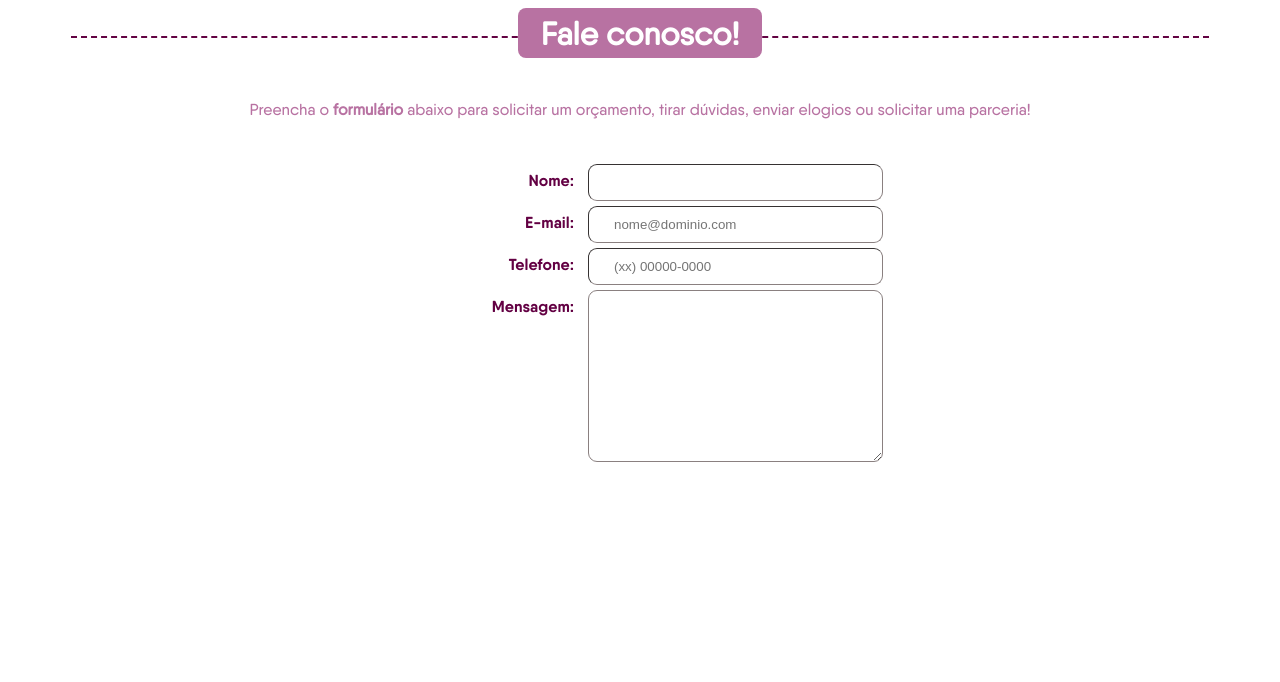
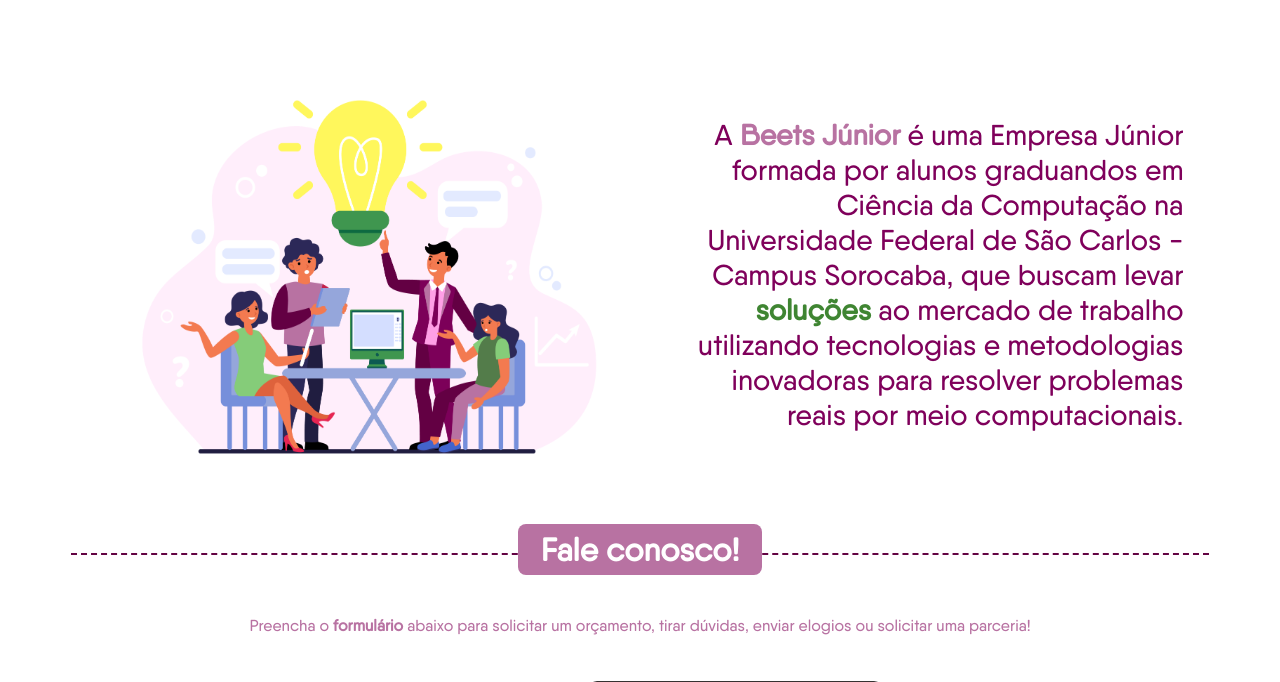
Before and after one commit to Beets-Jr/nosso-site, a PHP site: page /quem-somos.html in a window 1280 px wide. Shown: the top 682 px of the page. Before the commit the page ends 462 px from the top, so only its background shows below. Run offline with PHP 8.4, Linux system fonts and the light colour scheme.

Commit message:
versão 1 do pitch - não finalizada

```diff
--- a/quem-somos.css
+++ b/quem-somos.css
@@ -1,20 +1,52 @@
 @font-face {
     font-family: Qanelas-light;
-    src: url(../QanelasSoftUltraLight.otf)
+    src: url(QanelasSoftUltraLight.otf)
 }
 
 @font-face {
     font-family: Qanelas-bold;
-    src: url(../QanelasSoftBold.otf)
+    src: url(QanelasSoftBold.otf)
 }
 
 @font-face {
     font-family: Qanelas-medium;
-    src: url(../QanelasSoftMedium.otf)
+    src: url(QanelasSoftMedium.otf)
 }
 
 body {
     font-family: 'Qanelas-medium';
+}
+
+.pitch {
+    margin-top: 7%;
+    display: flex;
+    margin-bottom: 5%;
+}
+
+.img-pitch{
+    width: 37%;
+    height: auto;
+    margin-left: 10%;
+    margin-right: 5%;
+    float: left;
+}
+
+.desc-pitch {
+    float: right;
+    vertical-align: top;
+    color: #7f005b;
+    font-size: 1.8em;
+    margin-right: 7%;
+    text-align: right;
+}
+
+.desc-pitch b {
+    color: #b872a2;
+}
+
+.solucoes {
+    color: #3f8532;
+    font-weight: bold;
 }
 
 #fale-conosco {
--- a/quem-somos.html
+++ b/quem-somos.html
@@ -10,6 +10,11 @@
 </head>
 
 <body>
+    <section class="pitch">
+        <img class="img-pitch" src="img/vetor_quem_somos.png" alt="4 pessoas em volta de uma mesa, 1 em pé com um caderno na mão, 1 sentada com o caderno na mão, outra em pé apontando para uma lâmpada e outra sentada">
+        <p class="desc-pitch">A <b>Beets Júnior</b> é uma Empresa Júnior formada por alunos graduandos em Ciência da Computação na Universidade Federal de São Carlos - Campus Sorocaba, que buscam levar <a class="solucoes">soluções</a> ao mercado de trabalho utilizando tecnologias e metodologias inovadoras para resolver problemas reais por meio computacionais.</p>
+    </section>
+
     <section id="fale-conosco">
 
         <h3 id="titulo-fale-conosco">Fale conosco!</h3>
```
Also changed, not shown: img/vetor_quem_somos.png (added).
